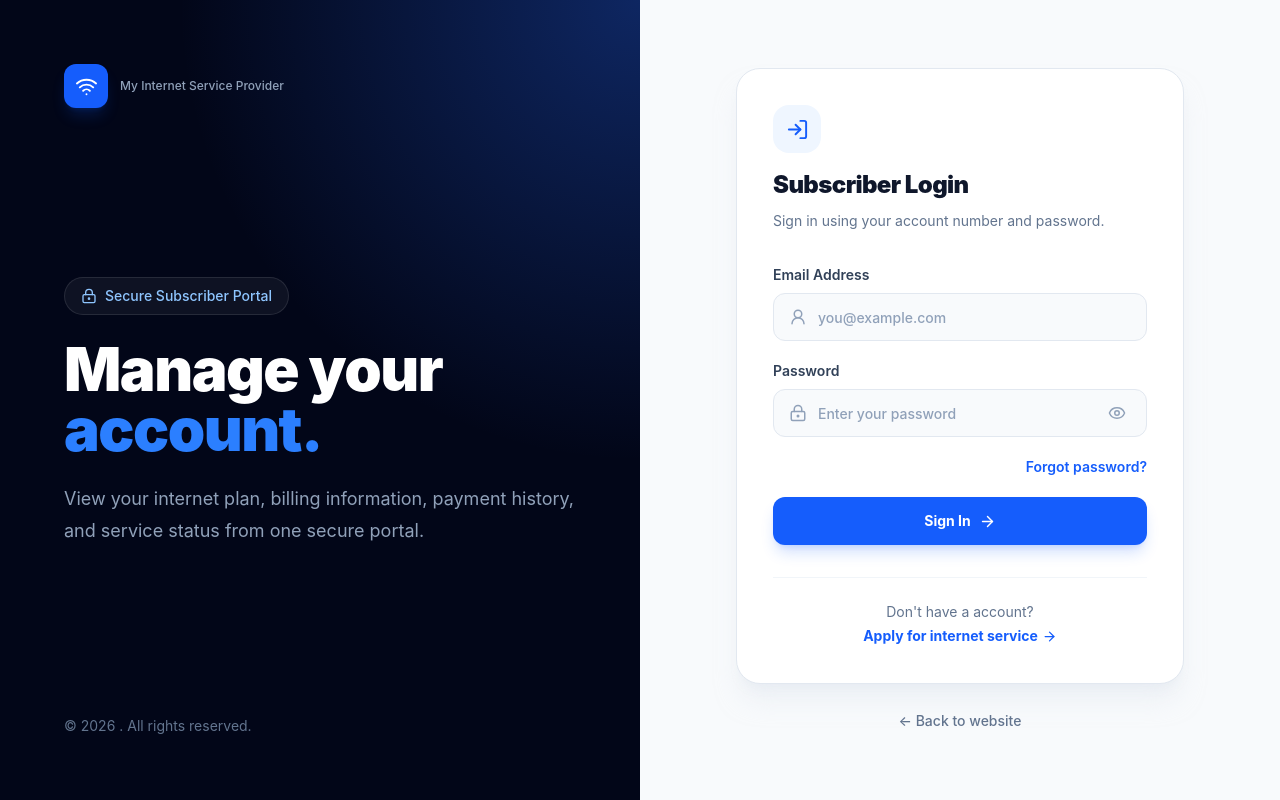
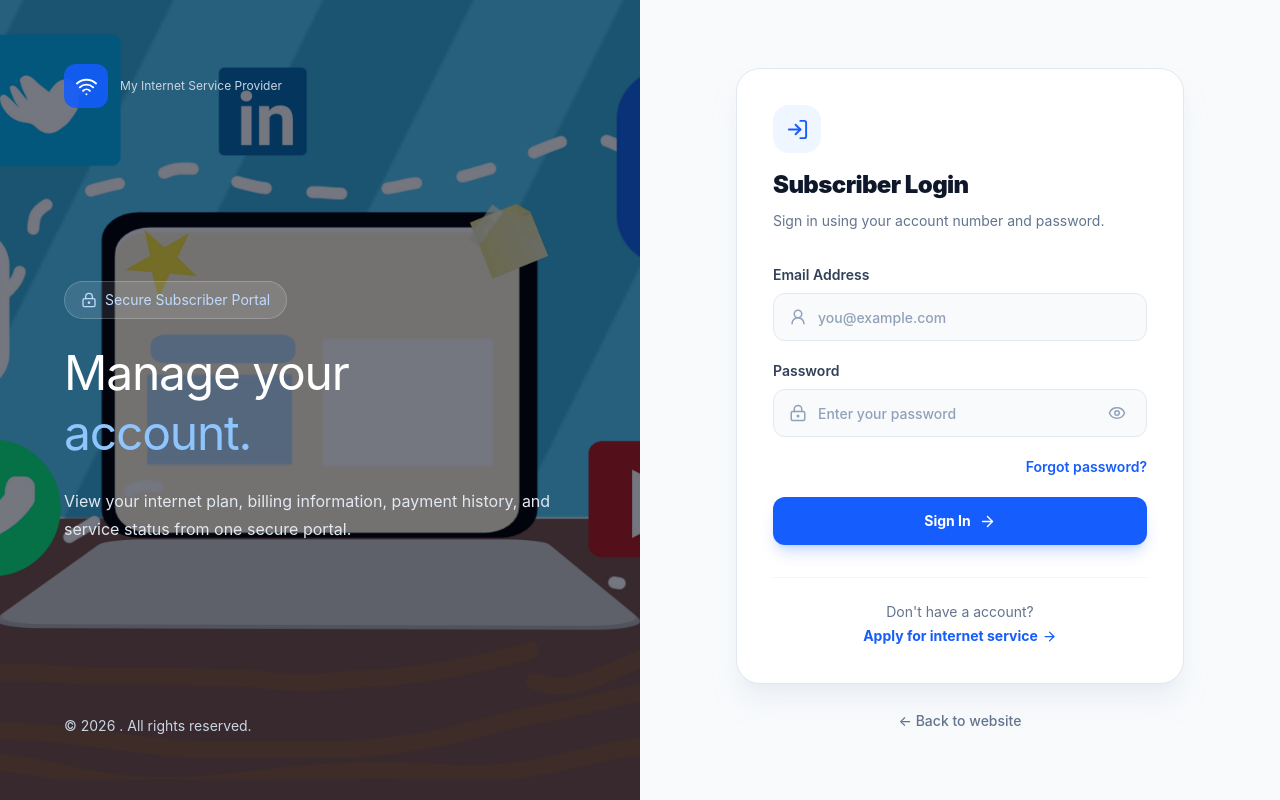
Before and after one commit to norielagartosacristan/skygridfiber-website, a React (Vite) app: page /subscriber/login in a window 1280 px wide. Built offline with nearby package versions, Linux system fonts and the light colour scheme; no server answers.

Commit message:
New edit

```diff
--- a/src/pages/subscriber/SubscriberLogin.tsx
+++ b/src/pages/subscriber/SubscriberLogin.tsx
@@ -148,53 +148,61 @@ useEffect(() => {
   return (
     <div className="min-h-screen bg-slate-50">
       <div className="grid min-h-screen lg:grid-cols-2">
-        {/* Left side */}
-        <div className="relative hidden overflow-hidden bg-slate-950 lg:flex">
-          <div className="absolute inset-0 bg-[radial-gradient(circle_at_top_right,rgba(37,99,235,0.35),transparent_45%)]" />
+
+{/* Left side - Background Image */}
+<div
+  className="relative hidden overflow-hidden bg-slate-950 bg-cover bg-center bg-no-repeat lg:flex"
+  style={{
+    backgroundImage: "url('/login-left.jpg')",
+  }}
+>
+  {/* Dark overlay para readable ang text */}
+  <div className="absolute inset-0 bg-slate-950/55" />
 
   <div className="relative z-10 flex w-full flex-col justify-between p-10 xl:p-16">
     <Link
       to="/"
       className="inline-flex w-fit items-center gap-3"
     >
-              <div className="flex h-11 w-11 items-center justify-center rounded-xl bg-blue-600 text-white shadow-lg shadow-blue-600/20">
+      <div className="flex h-11 w-11 items-center justify-center rounded-xl bg-blue-600/90 text-white">
         <Wifi size={23} />
       </div>
 
       <div>
-                <div className="text-xl font-black tracking-tight text-white">
+        <div className="text-xl font-normal tracking-tight text-white">
           {branding.tradeName || branding.companyName}
         </div>
 
-                <div className="text-xs font-medium text-slate-400">
-                  {branding.tradeName ? "Subscriber Portal" : "My Internet Service Provider"}
+        <div className="text-xs font-normal text-slate-300">
+          {branding.tradeName
+            ? "Subscriber Portal"
+            : "My Internet Service Provider"}
         </div>
       </div>
     </Link>
 
     <div className="max-w-xl">
-              <div className="mb-6 inline-flex items-center gap-2 rounded-full border border-white/10 bg-white/5 px-4 py-2 text-sm font-medium text-blue-300">
+      <div className="mb-6 inline-flex items-center gap-2 rounded-full border border-white/20 bg-white/10 px-4 py-2 text-sm font-normal text-blue-200">
         <LockKeyhole size={16} />
         Secure Subscriber Portal
       </div>
 
-              <h1 className="text-4xl font-black tracking-tight text-white xl:text-6xl">
+      <h1 className="text-4xl font-normal leading-tight tracking-tight text-white xl:text-5xl">
         Manage your
-                <span className="block text-blue-500">
+        <span className="block text-blue-300">
           {branding.tradeName || branding.companyName} account.
         </span>
       </h1>
 
-              <p className="mt-6 max-w-lg text-lg leading-8 text-slate-400">
-                View your internet plan, billing
-                information, payment history, and
-                service status from one secure portal.
+      <p className="mt-6 max-w-lg text-base font-normal leading-7 text-slate-200">
+        View your internet plan, billing information, payment
+        history, and service status from one secure portal.
       </p>
     </div>
 
-            <div className="text-sm text-slate-500">
-              © {new Date().getFullYear()} {branding.tradeName || branding.companyName}
-              {branding.tradeName}. All rights reserved.
+    <div className="text-sm font-normal text-slate-300">
+      © {new Date().getFullYear()}{" "}
+      {branding.tradeName || branding.companyName}. All rights reserved.
     </div>
   </div>
 </div>
```
Also changed, not shown: public/login-left.jpg (added). Lines whose indentation alone changed are shown as unchanged.
